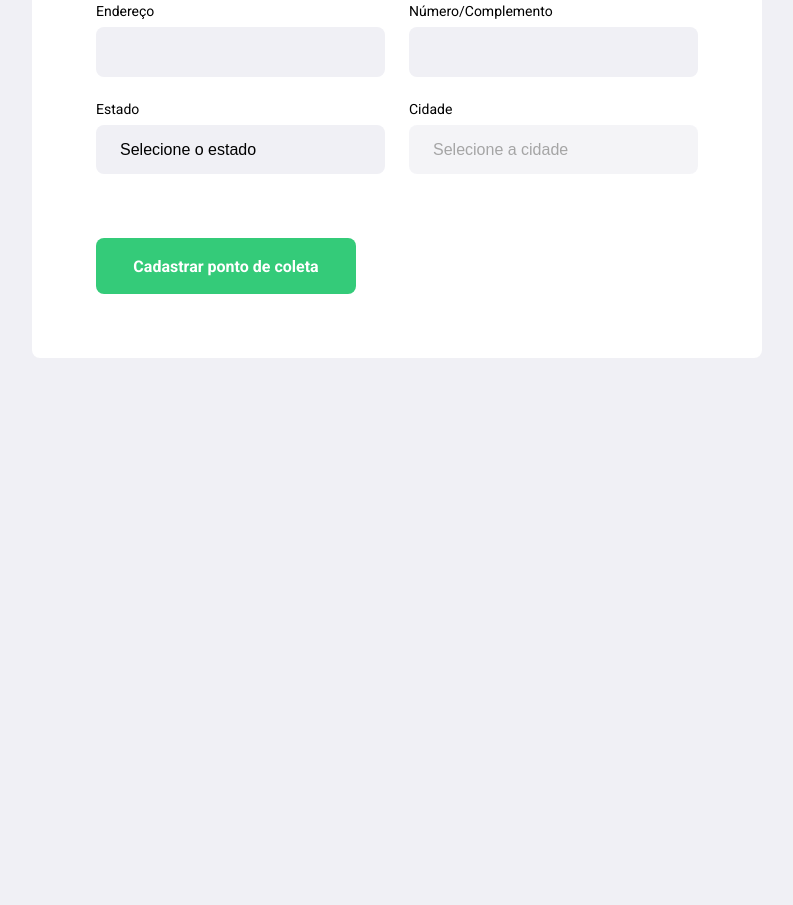
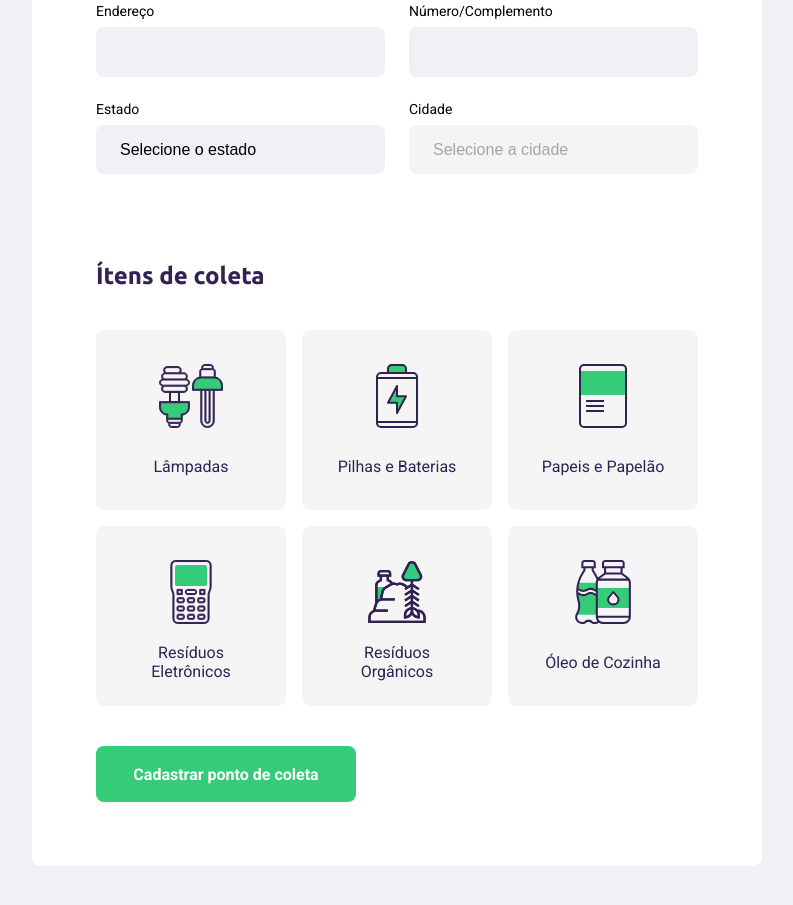
Before and after one commit to LucasAdorno/Ecoleta-NLW, a plain HTML site: page create-point.html in a window 1280 px wide. Shown: the part 497-1402 px from the top of the page, without its empty margins (243-1036 px from the left). Before the commit the page ends 935 px from the top, so only its background shows below. Drawn offline with Linux system fonts and the light colour scheme; no server answers.

Commit message:
Alterações iniciais 3/5

```diff
--- a/create-point.html
+++ b/create-point.html
@@ -31,23 +31,23 @@
 
             <div class="field">
                 <label for="name">Nome da entidade</label>
-                <input type="text" name="name" >
+                <input type="text" name="name" required >
             </div>
 
             <div class="field-group">
                 <div class="field">
                     <label for="address">Endereço</label>
-                    <input type="text" name="address">
+                    <input type="text" name="address" required >
                 </div>
                 <div class="field">
                     <label for="address2">Número/Complemento</label>
-                    <input type="text" name="address2">
+                    <input type="text" name="address2" required>
                 </div>
             </div>
             <div class="field-group">
                 <div class="field">
                     <label for="state">Estado</label>
-                    <select name="uf">
+                    <select name="uf" required>
                         <option value="disabled">Selecione o estado</option>
                     </select>
 
@@ -55,13 +55,45 @@
                 </div>
                 <div class="field">
                     <label for="city">Cidade</label>
-                    <select name="city" disabled>
+                    <select name="city" disabled required>
                         <option value="">Selecione a cidade</option>
                     </select>
                 </div>
 
             </div>
 
+        </fieldset>
+
+        <fieldset>
+            <legend>
+                <h2>Ítens de coleta</h2>
+            </legend>
+            <div class="items-grid">
+                <li data-id="1">
+                    <img src="assets/lampadas.svg" alt="Lâmpadas">
+                    <span>Lâmpadas</span>
+                </li>
+                <li data-id="2">
+                    <img src="assets/baterias.svg" alt="Pilhas e Baterias">
+                    <span>Pilhas e Baterias</span>
+                </li>
+                <li data-id="3">
+                    <img src="assets/papeis-papelao.svg" alt="Papeis e Papelão">
+                    <span>Papeis e Papelão</span>
+                </li>
+                <li data-id="4">
+                    <img src="assets/eletronicos.svg" alt="Resíduos Eletrônicos">
+                    <span>Resíduos Eletrônicos</span>
+                </li>
+                <li data-id="5">
+                    <img src="assets/organicos.svg" alt="Resíduos Orgânicos">
+                    <span>Resíduos Orgânicos</span>
+                </li>
+                <li data-id="6">
+                    <img src="assets/oleo.svg" alt="Óleo de Cozinha">
+                    <span>Óleo de Cozinha</span>
+                </li>
+            </div>
         </fieldset>
 
         <button type="submit"> Cadastrar ponto de coleta</button>
--- a/scripts/create-point.js
+++ b/scripts/create-point.js
@@ -19,16 +19,19 @@ populateUFs();
 function getCities(event){
     const eventValue =event.target.value;
     const citySelect = document.querySelector("select[name=city]");
-    const stateInput = document.querySelector("select[name=state]");
+    const stateInput = document.querySelector("input[name=state]");
     citySelect.innerHTML = `<option value="">Selecione a cidade</option>`;
+    citySelect.setAttribute('disabled', 'disabled')
     const ufValue = event.target.value
+    const indexOfSelectedState = event.target.selectedIndex
+    stateInput.value = event.target.options[indexOfSelectedState].text
     const url = `https://servicodados.ibge.gov.br/api/v1/localidades/estados/${ufValue}/municipios `
 
     fetch(url)
     .then( res => res.json() )
     .then( cities => {
         for(city of cities){
-            citySelect.innerHTML += `<option value="${city.id}">${city.nome}</option>`;
+            citySelect.innerHTML += `<option value="${city.nome}">${city.nome}</option>`;
         }
         if (eventValue == 'disabled') {
             citySelect.setAttribute('disabled', 'disabled')
@@ -38,3 +41,17 @@ function getCities(event){
     } )
 
 }
+
+// Itens de Coleta
+
+const itemsToCollect = document.querySelectorAll(".items-grid li")
+console.log(itemsToCollect)
+for(item of itemsToCollect){
+    item.addEventListener("click", handleSelectedItem)
+}
+
+function handleSelectedItem(event){
+    const itemLi = event.target
+    const itemId = itemLi.dataset.id
+    itemLi.classList.toggle("selected")
+}
--- a/styles/create-point.css
+++ b/styles/create-point.css
@@ -101,3 +101,41 @@ form button{
 form button:hover{
     background-color: #2fb86e;
 }
+
+.items-grid{
+    display: grid;
+    grid-template-columns: 1fr 1fr 1fr;
+    gap:16px;
+
+}
+.items-grid li{
+    background-color: #f5f5f5;
+    list-style: none;
+
+    border: 2px solid #f5f5f5;
+    border-radius: 8px;
+    height: 180px;
+    padding: 32px 24px 16px;
+
+    display: flex;
+    flex-direction: column;
+    align-items: center;
+    justify-content: space-between;
+    text-align: center;
+    cursor: pointer;
+}
+.items-grid li span{
+    margin-top: 12px;
+    flex:1;
+    display:flex;
+    align-items:center;
+    color: var(--title-color);
+}
+
+.items-grid li.selected{
+    background: #e5fff5;
+    border: 2px solid #34cb79;
+}
+.items-grid li img,.items-grid li span{
+        pointer-events: none;
+}
```
